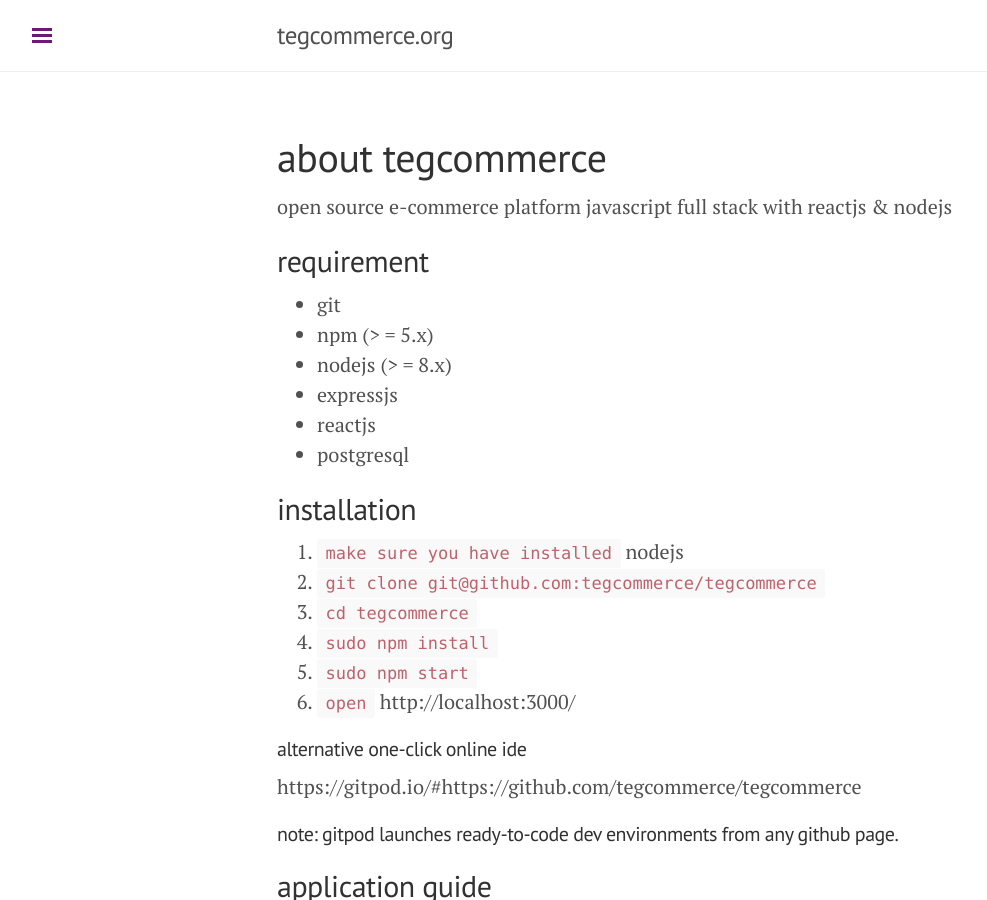
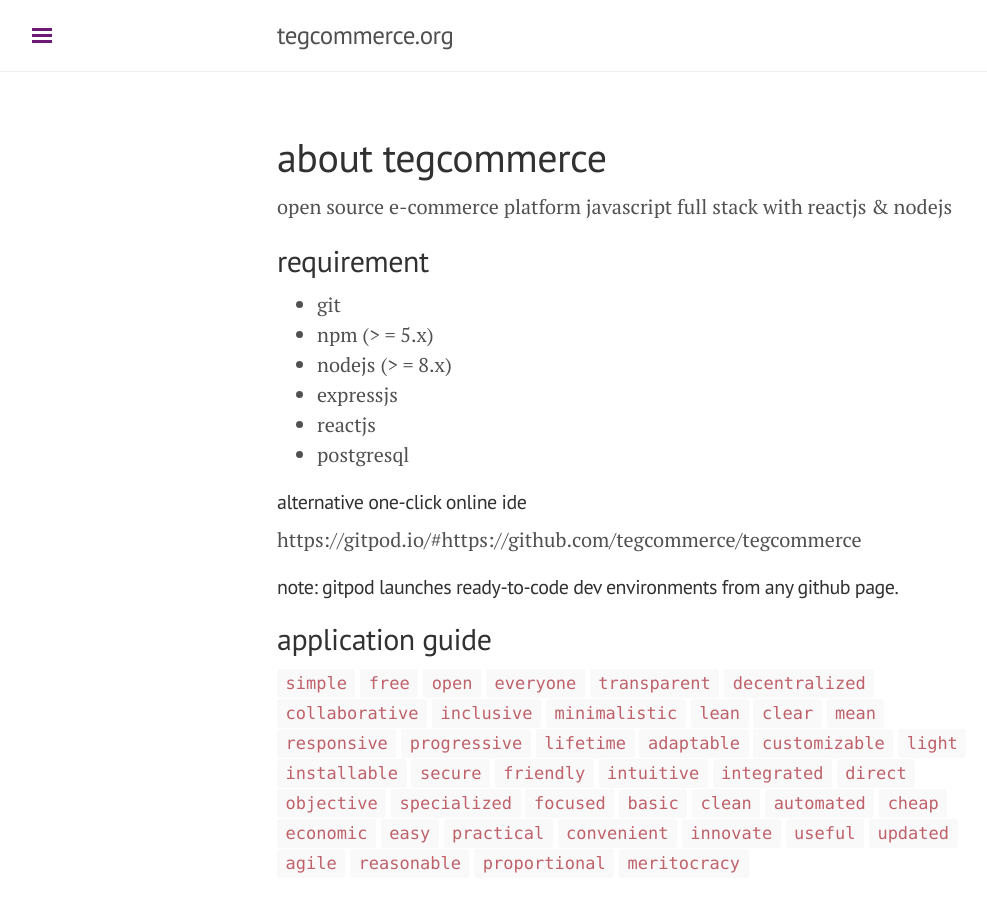
Before and after one commit to tegcommerce/tegcommerce-website, a Jekyll site: the page built from index.md, in a window 1280 px wide and 900 px high. Shown: the whole window, without its empty margins (3-990 px from the left). Built offline with Jekyll 4.4.1, drawn with Linux system fonts in a browser that asks for light colours; nearby versions of some CDN libraries; a style sheet for code colours, icons or effects is not loaded.

Commit message:
Update index.md

```diff
--- a/index.md
+++ b/index.md
@@ -13,14 +13,6 @@
 * expressjs
 * reactjs
 * postgresql
-
-## installation
-1. `make sure you have installed` [nodejs](https://nodejs.org/en/download/)
-1. `git clone git@github.com:tegcommerce/tegcommerce`
-1. `cd tegcommerce`
-1. `sudo npm install`
-1. `sudo npm start`
-1. `open` [http://localhost:3000/](http://localhost:3000)
 
 ##### alternative one-click online ide
 https://gitpod.io/#https://github.com/tegcommerce/tegcommerce
```
